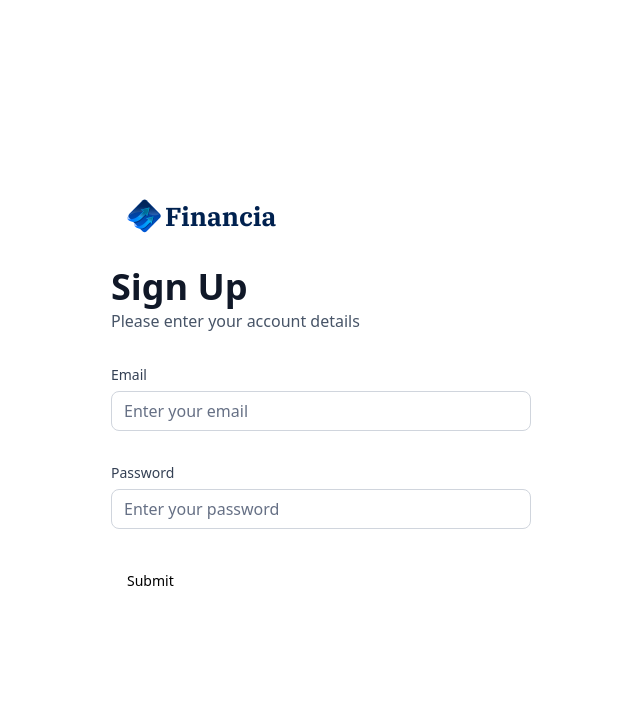
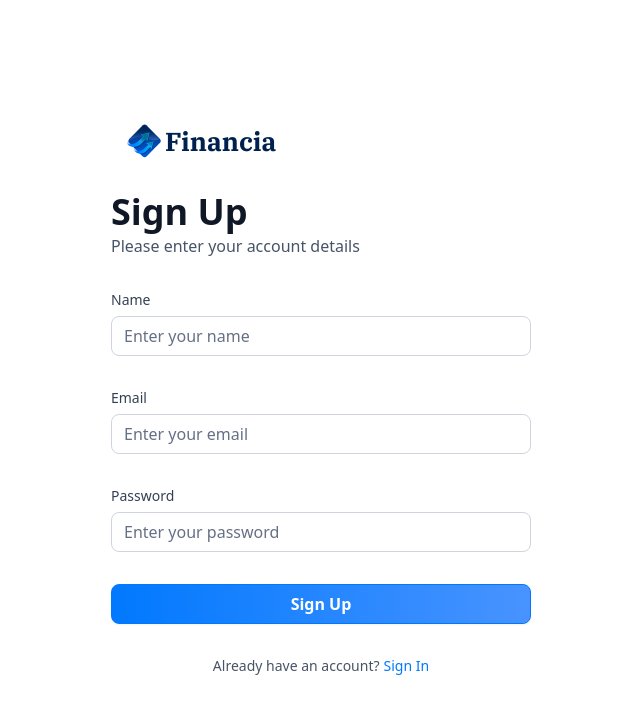
Before and after one commit to cald0145/Banking-App-V1, a Next.js app: page /sign-up in a window 1280 px wide. Shown: the top 714 px of the page, without its empty margins (319-959 px from the left). Built offline with nearby package versions, Linux system fonts and the light colour scheme.

Commit message:
Add account sign up and sign in link, add loading animation to form submit button

```diff
--- a/components/AuthForm.tsx
+++ b/components/AuthForm.tsx
@@ -20,6 +20,7 @@
 import { Input } from "@/components/ui/input";
 import CustomInput from "./CustomInput";
 import { authFormSchema } from "@/lib/utils";
+import { Loader2 } from "lucide-react";
 
 const formSchema = z.object({
   email: z.string().email(),
@@ -27,6 +28,7 @@
 
 const AuthForm = ({ type }: { type: string }) => {
   const [user, setUser] = useState(null);
+  const [isLoading,setIsLoading] = useState(false)
 
   const form = useForm<z.infer<typeof authFormSchema>>({
     resolver: zodResolver(authFormSchema),
@@ -37,7 +39,9 @@
   });
 
   function onSubmit(values: z.infer<typeof authFormSchema>) {
-    console.log(values);
+    setIsLoading(true)
+    console.log(values)
+    setIsLoading(false);
   }
 
   return (
@@ -72,6 +76,19 @@
         <>
           <Form {...form}>
             <form onSubmit={form.handleSubmit(onSubmit)} className="space-y-8">
+            {type === 'sign-up' && (
+              <>
+              <CustomInput
+                control={form.control}
+                name="name"
+                label="Name"
+                placeholder="Enter your name"
+              />
+
+              </>
+
+            )}
+
               <CustomInput
                 control={form.control}
                 name="email"
@@ -84,9 +101,29 @@
                 label="Password"
                 placeholder="Enter your password"
               />
-              <Button type="submit">Submit</Button>
+
+              <div className="flex flex-col gap-4">
+              <Button type="submit" disabled={isLoading} className="form-btn">
+                {isLoading ? (
+                  <>
+                    <Loader2 size={20} className="animate-spin"/> &nbsp;
+                    Loading...
+                  </>
+                ): type === 'sign-in' ? 'Sign In' : 'Sign Up'}
+              </Button>
+
+              </div>
             </form>
           </Form>
+          <footer className="flex justify-center gap-1">
+                <p className="text-14 font-normal text-gray-600">
+                  {type === "sign-in"
+                  ? "Don't have an account?" : "Already have an account?"}
+                </p>
+                <Link href={type === 'sign-in' ? '/sign-up' : '/sign-in'} className="form-link">
+                {type === 'sign-in' ? 'Sign Up' : 'Sign In'}
+                </Link>
+          </footer>
         </>
       )}
     </section>
--- a/components/CustomInput.tsx
+++ b/components/CustomInput.tsx
@@ -25,6 +25,7 @@
               <Input
                 placeholder={placeholder}
                 className="input-class"
+                type= {name === 'password' ? 'password' : 'text'}
                 {...field}
               ></Input>
             </FormControl>
```
